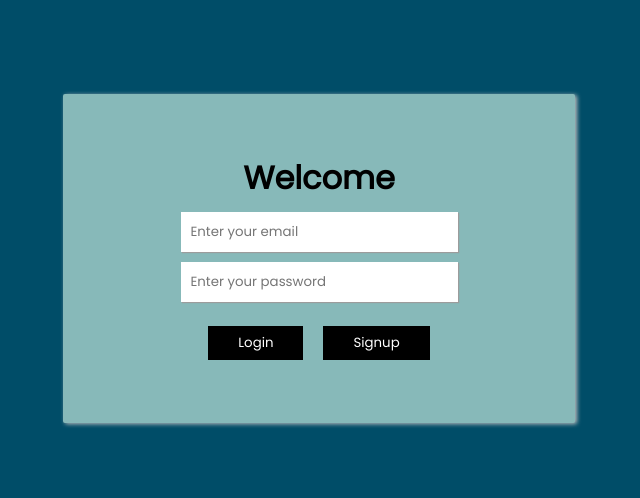
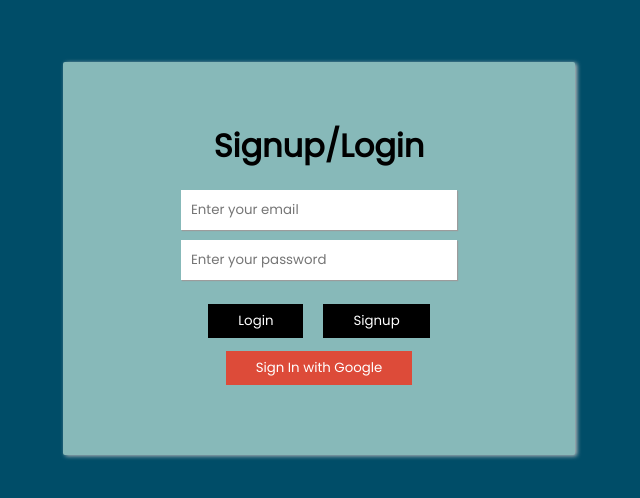
Before and after one commit to hassaanali723/firebase-login-with-react, a React (Create React App) app: page / in a window 1280 px wide. Shown: the part 142-640 px from the top of the page, without its empty margins (321-961 px from the left). Built offline with nearby package versions, Linux system fonts and the light colour scheme.

Commit message:
Google signup with popup added

```diff
--- a/src/App.css
+++ b/src/App.css
@@ -21,7 +21,7 @@
     border-radius: 2px;
 }
 .App h1{
-  padding-bottom: 5px;
+  padding-bottom: 15px;
     margin: 0;
 }
 
@@ -30,6 +30,7 @@
   margin: 5px;
   box-shadow: 1px 1px 1px #9c9c9c;
   border: none;
+  width: 50%;
 
 }
 
@@ -39,6 +40,14 @@
     background-color: black;
     color: white;
     border: none;
+}
+
+.google{
+  padding: 7px 30px;
+  margin: 10px 10px;
+  background-color: #dd4b39;
+  color: white;
+  border: none;
 }
 
 .App-logo {
--- a/src/App.js
+++ b/src/App.js
@@ -12,7 +12,7 @@ class App extends Component {
       <div className="App">
         <div className="card">
      <h1>
-       Welcome
+       Signup/Login
      </h1>
      <Authen/>
      </div>
--- a/src/Authen.js
+++ b/src/Authen.js
@@ -94,6 +94,36 @@ class Authen extends Component {
 
     }
 
+    google(){
+        var provider = new firebase.auth.GoogleAuthProvider();
+        var promise = firebase.auth().signInWithPopup(provider);
+
+        promise
+        .then(result => {
+            var user = result.user;
+            var msg = "Welcome "+ user.displayName;
+            this.setState({
+                err: msg
+            })
+
+            console.log(user);
+            firebase.database().ref('users/'+user.uid).set({
+                email:user.email,
+                name: user.displayName
+            })
+        })
+
+
+        promise.catch(e => {
+
+            var err = e.message;
+            console.log(err);
+            this.setState({err: err})
+
+        })
+
+    }
+
 
     constructor(props) {
         super(props);
@@ -103,7 +133,8 @@ class Authen extends Component {
 
         this.login = this.login.bind(this);
         this.signup = this.signup.bind(this);
-        this.logout =this.logout.bind(this);
+        this.logout = this.logout.bind(this);
+        this.google = this.google.bind(this);
 
     }
     render() {
@@ -114,7 +145,8 @@ class Authen extends Component {
             <p>{this.state.err}</p>
             <button className="btn" onClick={this.login}>Login</button>
             <button className="btn" onClick={this.signup}>Signup</button>
-            <button id="logout" className="hide btn" onClick={this.logout}>Logout</button>
+            <button id="logout" className="hide btn" onClick={this.logout}>Logout</button><br/>
+            <button className="google" onClick={this.google}>Sign In with Google</button>
 
 
 
```
